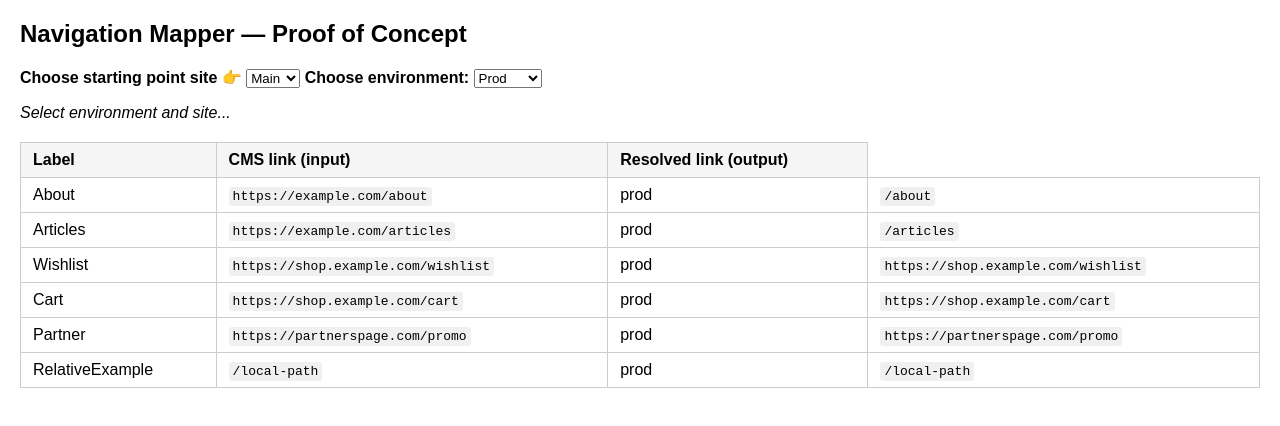
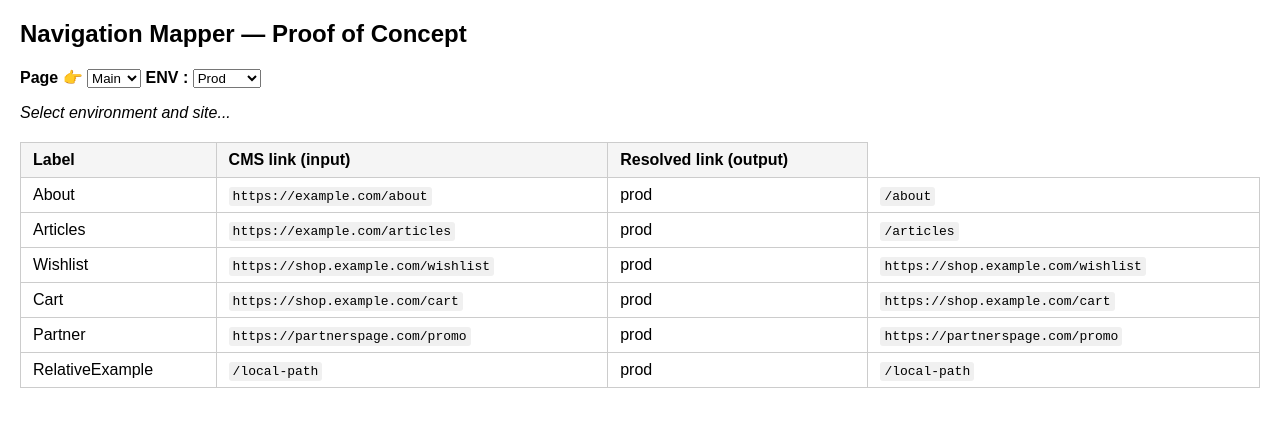
Before and after one commit to ritaly/nav-mapper-poc, a website with bundled scripts: page index.html in a window 1280 px wide. Built offline with nearby package versions, Linux system fonts and the light colour scheme.

Commit message:
idsfadfds

```diff
--- a/index.html
+++ b/index.html
@@ -31,14 +31,14 @@
 <body>
   <h2>Navigation Mapper — Proof of Concept</h2>
 
-  <label for="site-select"><strong>Choose starting point site 👉</strong></label>
+  <label for="site-select"><strong>Page  👉</strong></label>
   <select id="site-select">
     <option value="main">Main</option>
     <option value="shop">Shop</option>
   </select>
 
 
-  <label for="env-select"><strong>Choose environment:</strong></label>
+  <label for="env-select"><strong>ENV :</strong></label>
   <select id="env-select">
     <option value="prod">Prod</option>
     <option value="stg">Staging</option>
```
